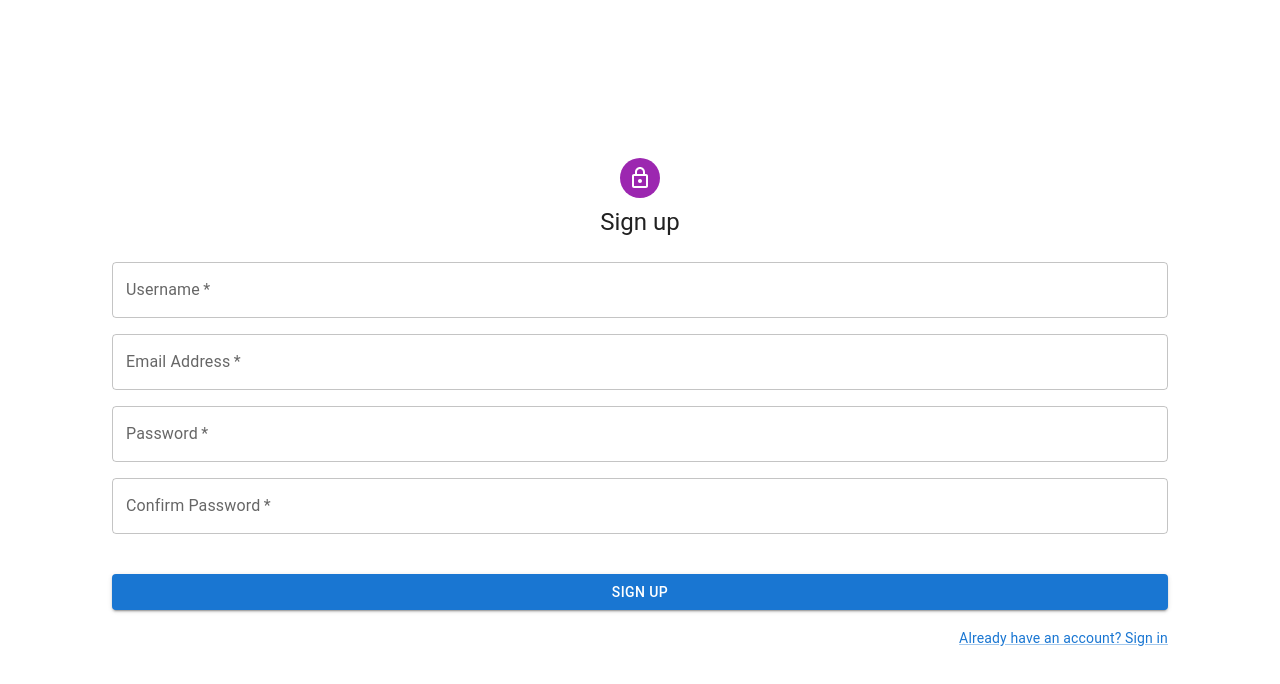
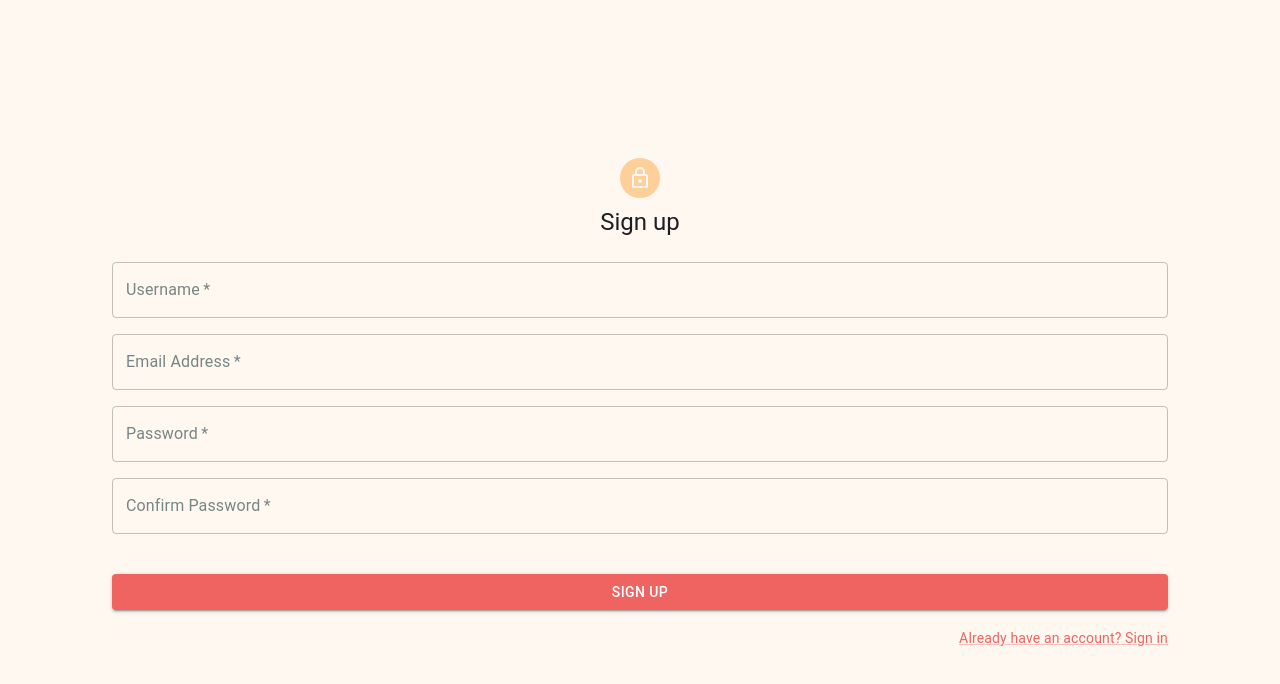
Before and after one commit to DaneBex/dane-mason, a React (Vite) app in the folder frontend/: page /sign-up in a window 1280 px wide. Shown: the top 684 px of the page. Built offline with nearby package versions, Linux system fonts and the light colour scheme.

Commit message:
Theme created and used

```diff
--- a/frontend/src/components/SignIn.tsx
+++ b/frontend/src/components/SignIn.tsx
@@ -1,6 +1,4 @@
-// import "./App.css";
-// import "./App.css";
-import { createTheme, ThemeProvider } from "@mui/material/styles";
+import { useTheme, ThemeProvider } from "@mui/material/styles";
 import Avatar from "@mui/material/Avatar";
 import Button from "@mui/material/Button";
 import CssBaseline from "@mui/material/CssBaseline";
@@ -14,12 +12,12 @@ import Grid from "@mui/material/Grid";
 import LockOutlinedIcon from "@mui/icons-material/LockOutlined";
 import Typography from "@mui/material/Typography";
 
-const defaultTheme = createTheme();
-
 export function SignIn() {
   const handleSubmit = () => {
     console.log("To Be Completed");
   };
+
+  const defaultTheme = useTheme();
 
   return (
     <ThemeProvider theme={defaultTheme}>
--- a/frontend/src/components/signUp.tsx
+++ b/frontend/src/components/signUp.tsx
@@ -9,13 +9,11 @@ import Box from '@mui/material/Box';
 import LockOutlinedIcon from '@mui/icons-material/LockOutlined';
 import Typography from '@mui/material/Typography';
 import Container from '@mui/material/Container';
-import { createTheme, ThemeProvider } from '@mui/material/styles';
+import { useTheme, ThemeProvider } from '@mui/material/styles';
 import { useMutation } from '@apollo/react-hooks';
 import { CREATE_USER } from '../mutations/signup.muation';
 import { z } from 'zod'
 import { Home } from './Home';
-import FormControlLabel from '@mui/material/FormControlLabel';
-import Checkbox from '@mui/material/Checkbox';
 
 export const User = z.object({
     username: z.string(),
@@ -32,7 +30,6 @@ export const User = z.object({
   }
 })
 
-const defaultTheme = createTheme();
 export const UserContext = React.createContext<z.infer<typeof User> | null>(null)
 
 export function SignUp() {
@@ -45,6 +42,8 @@ export function SignUp() {
   const [confirmPassword, setConfirmPassword] = React.useState<string>('')
   const [confirmPasswordError, setConfirmPasswordError] = React.useState<string>('')
   const [createUser, { data, loading, error }] = useMutation(CREATE_USER);
+
+  const defaultTheme = useTheme();
 
   const handleSubmit = (event: React.FormEvent<HTMLFormElement>) => {
     event.preventDefault();
--- a/frontend/src/main.tsx
+++ b/frontend/src/main.tsx
@@ -6,6 +6,8 @@ import { ApolloClient, InMemoryCache } from "@apollo/client";
 import { RouterProvider, createBrowserRouter } from "react-router-dom";
 import { SignIn } from "./components/SignIn";
 import { SignUp } from "./components/SignUp";
+import { ThemeProvider } from "@mui/material/styles";
+import theme from "./theme";
 
 const client = new ApolloClient({
   uri: "http://localhost:4000/",
@@ -26,7 +28,9 @@ const router = createBrowserRouter([
 ReactDOM.createRoot(document.getElementById("root")!).render(
   <React.StrictMode>
     <ApolloProvider client={client}>
-      <RouterProvider router={router} />
+      <ThemeProvider theme={theme}>
+        <RouterProvider router={router} />
+      </ThemeProvider>
     </ApolloProvider>
   </React.StrictMode>,
 );
--- /dev/null
+++ b/frontend/src/theme.ts
@@ -0,0 +1,26 @@
+import { createTheme } from "@mui/material/styles";
+
+const theme = createTheme({
+  palette: {
+    primary: {
+      main: "#EF6461",
+    },
+    secondary: {
+      main: "#FFCF99",
+    },
+    background: {
+      default: "#FFF8F0",
+      paper: "#FFF8F0",
+    },
+    text: {
+      primary: "#1E1E24",
+      secondary: "#788585",
+    },
+    action: {
+      active: "#EF6461",
+    },
+    divider: "#CACACA",
+  },
+});
+
+export default theme;
```
